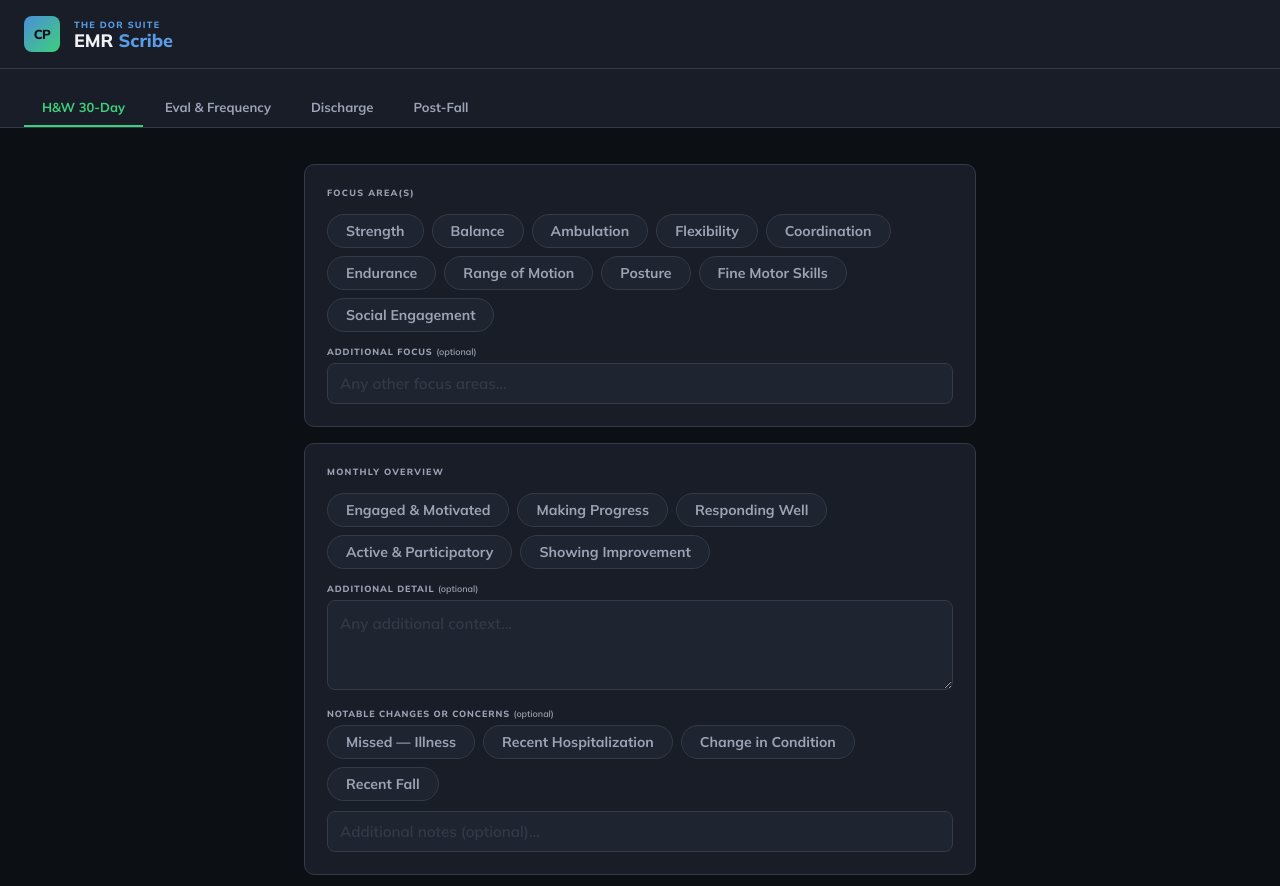
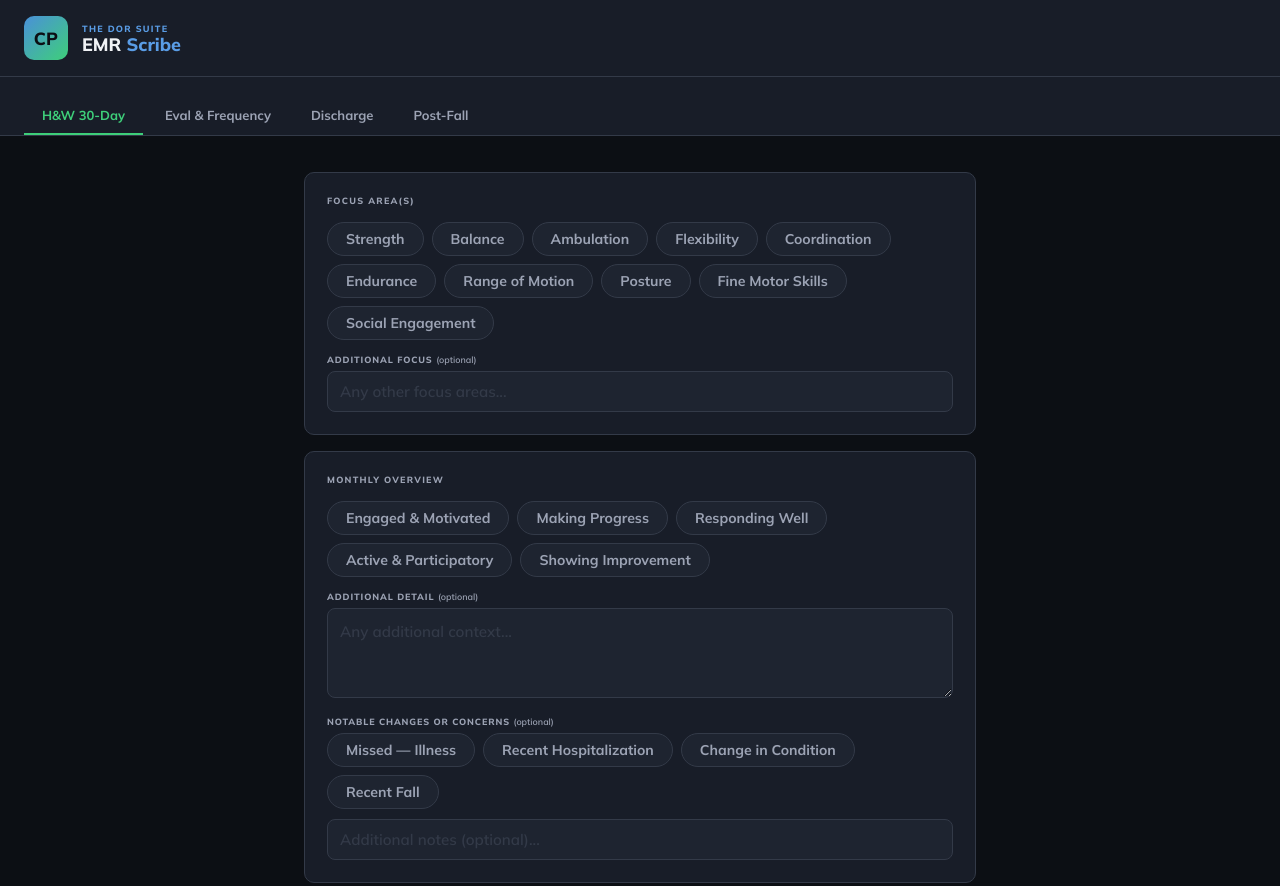
Before and after one commit to cliff-peters/scribe, a plain HTML site: page index.html in a window 1280 px wide. Shown: the top 886 px of the page. Drawn offline with Linux system fonts and the light colour scheme.

Commit message:
Update index.html

```diff
--- a/index.html
+++ b/index.html
@@ -15,7 +15,7 @@
 }
 body{min-height:100vh;background:var(--bg);font-family:"Mulish",sans-serif;color:var(--text);padding:0 0 80px;}
 .hdr{background:var(--surface);border-bottom:1px solid var(--border);padding:16px 24px;display:flex;align-items:center;gap:14px;position:sticky;top:0;z-index:100;}
-.cp-logo{width:36px;height:36px;background:var(--logo-gradient);border-radius:8px;display:flex;align-items:center;justify-content:center;font-size:13px;font-weight:800;color:var(--logo-text);flex-shrink:0;letter-spacing:-0.5px;}
+.cp-logo{width:44px;height:44px;background:var(--logo-gradient);border-radius:10px;display:flex;align-items:center;justify-content:center;font-size:1.1rem;font-weight:900;color:var(--logo-text);flex-shrink:0;letter-spacing:0.02em;}
 .hdr-eyebrow{font-size:9px;font-weight:800;letter-spacing:0.14em;color:var(--blue);text-transform:uppercase;margin-bottom:2px;}
 .hdr-title{font-size:18px;font-weight:800;color:var(--text);line-height:1;}
 .hdr-title span{color:var(--blue);}
```
